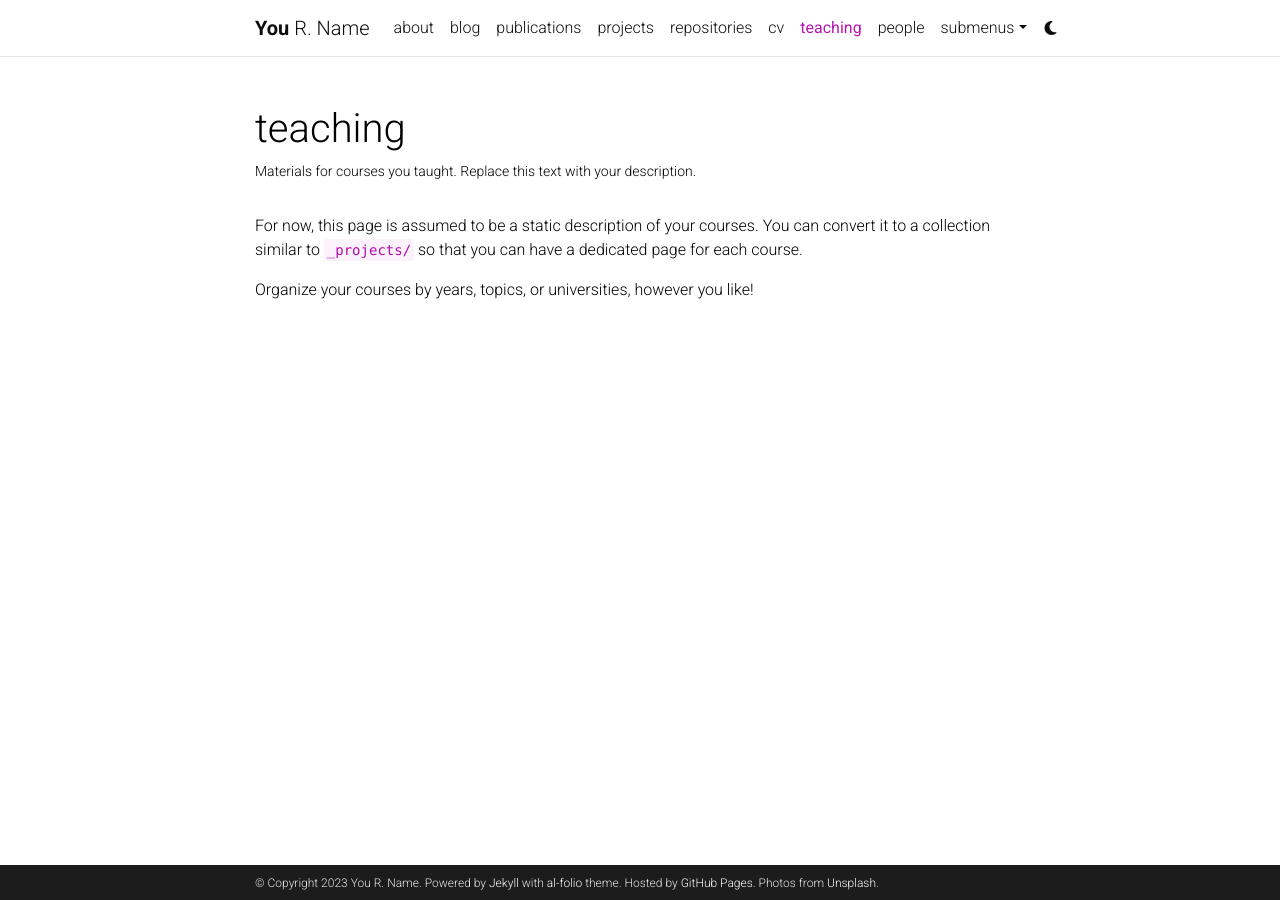
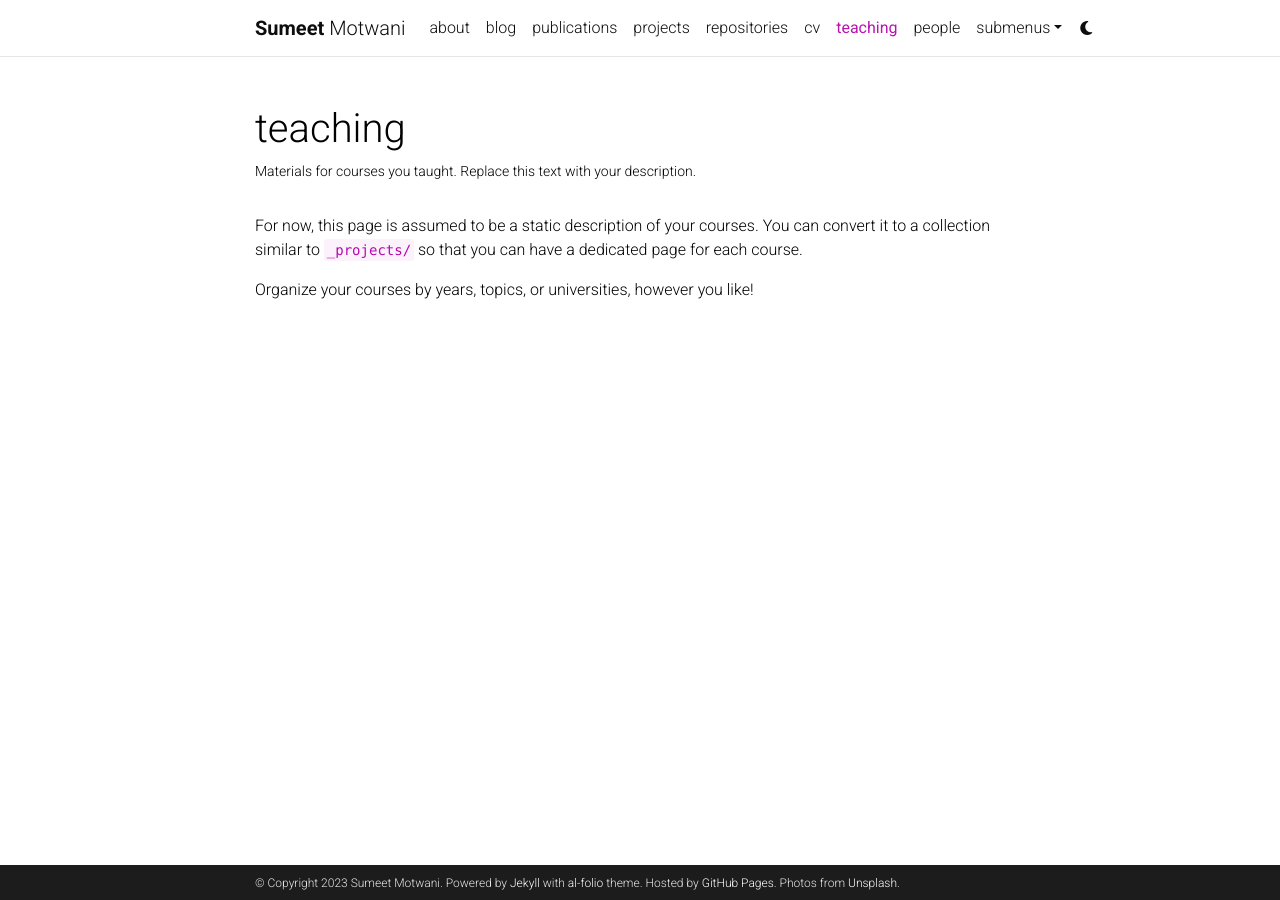
Before and after one commit to SUMEETRM/sumeetrm.github.io, a Jekyll site: the page built from _pages/teaching.md, in a window 1280 px wide. Built offline with Jekyll 4.4.1, drawn with Linux system fonts in a browser that asks for light colours; comment, search, counter and statistics services are not loaded; a style sheet for code colours, icons or effects is not loaded.

Commit message:
First push

```diff
--- a/_config.yml
+++ b/_config.yml
@@ -3,9 +3,9 @@
 # -----------------------------------------------------------------------------
 
 title: blank # the website title (if blank, full name will be used instead)
-first_name: You
-middle_name: R.
-last_name: Name
+first_name: Sumeet
+middle_name:
+last_name: Motwani
 email: you@example.com
 description: > # the ">" symbol means to ignore newlines until "footer_text:"
   A simple, whitespace theme for academics. Based on [*folio](https://github.com/bogoli/-folio) design.
@@ -18,8 +18,8 @@
 lang: en # the language of your site (for example: en, fr, cn, ru, etc.)
 icon: ⚛️  # the emoji used as the favicon (alternatively, provide image name in /assets/img/)
 
-url: https://alshedivat.github.io # the base hostname & protocol for your site
-baseurl: /al-folio # the subpath of your site, e.g. /blog/
+url: https://sumeetrm.github.io # the base hostname & protocol for your site
+baseurl: # the subpath of your site, e.g. /blog/
 last_updated: false # set to true if you want to display last updated in the footer
 impressum_path:  # set to path to include impressum link in the footer, use the same path as permalink in a page, helps to conform with EU GDPR
 
```
